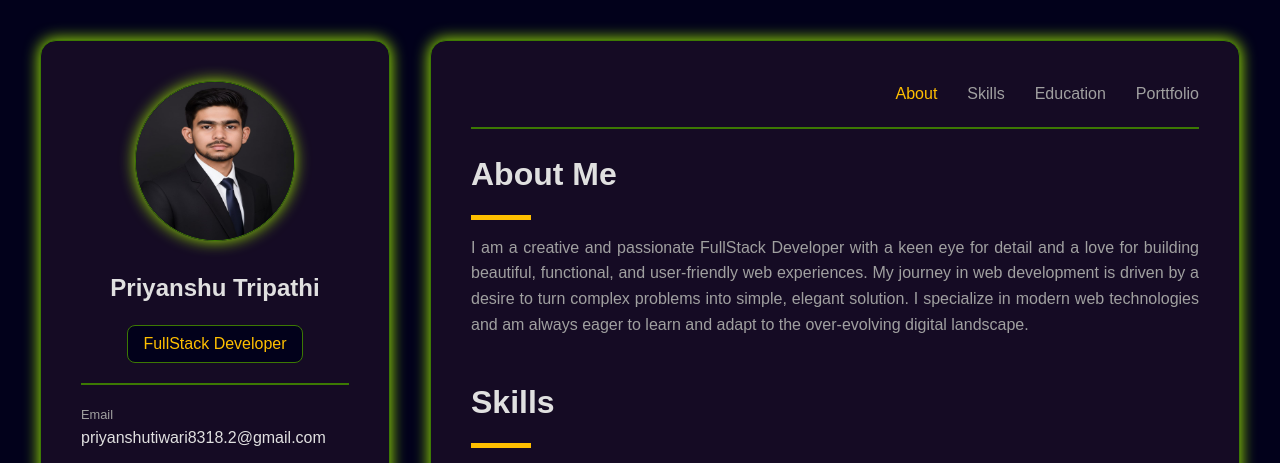
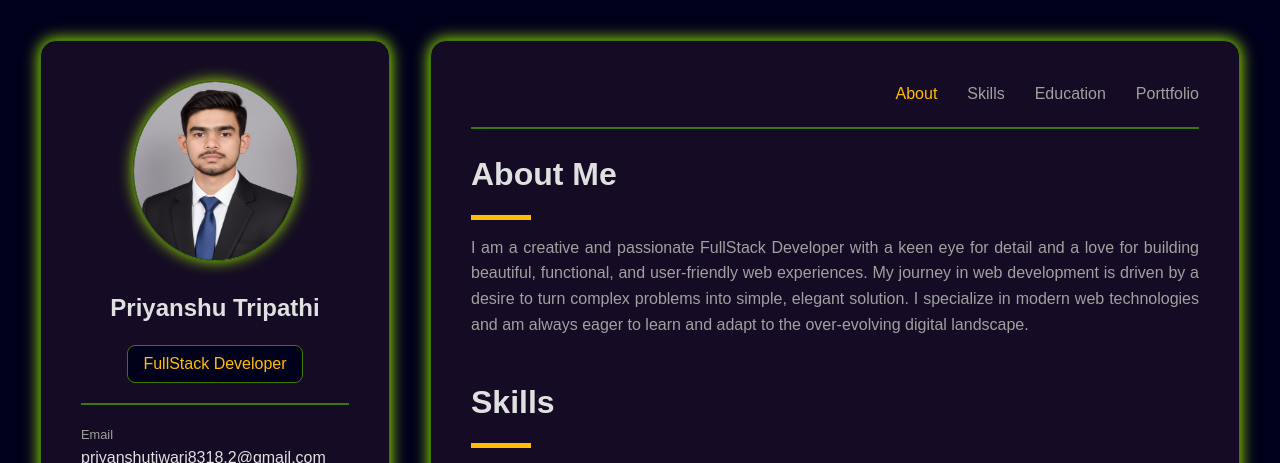
Before and after one commit to priyanshu819/Portfolio, a plain HTML site: page index.html in a window 1280 px wide. Shown: the top 463 px of the page. Drawn offline with Linux system fonts and the light colour scheme.

Commit message:
Add This Repo

```diff
--- a/index.html
+++ b/index.html
@@ -19,7 +19,7 @@
 
          <!-- Profile -->
          <div class="profile">
-            <img src="me(per).jpg">
+            <img src="sme.jpg">
             <h2>Priyanshu Tripathi</h2>
             <p>FullStack Developer</p>
          </div>
--- a/style.css
+++ b/style.css
@@ -46,8 +46,8 @@ body{
 }
 
 .profile img{
-    height: 160px;
-    width: 160px;
+    height: 180px;
+    width: 165px;
     border-radius: 50%;
     border: 1px solid #3c7903;
     box-shadow: 0px 0px 15px 0px rgba(166, 247, 3, 0.923)
```
